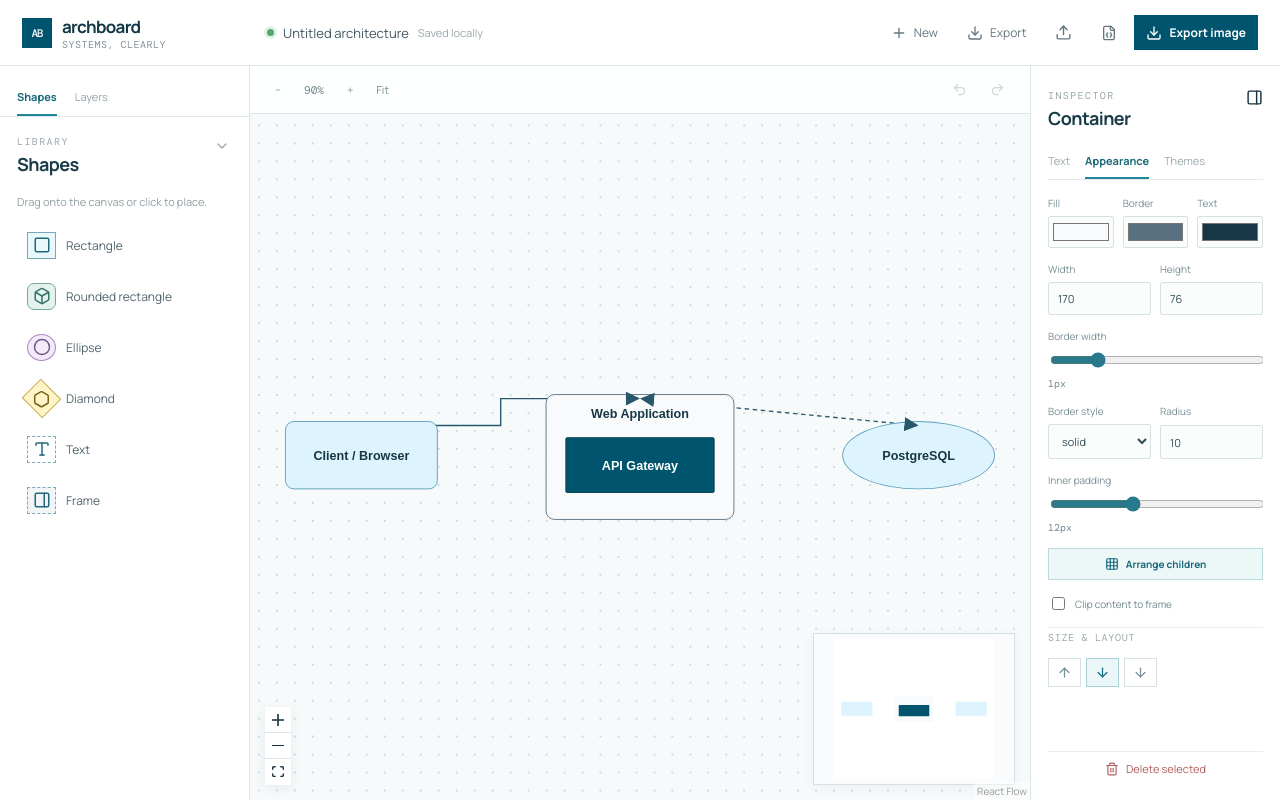
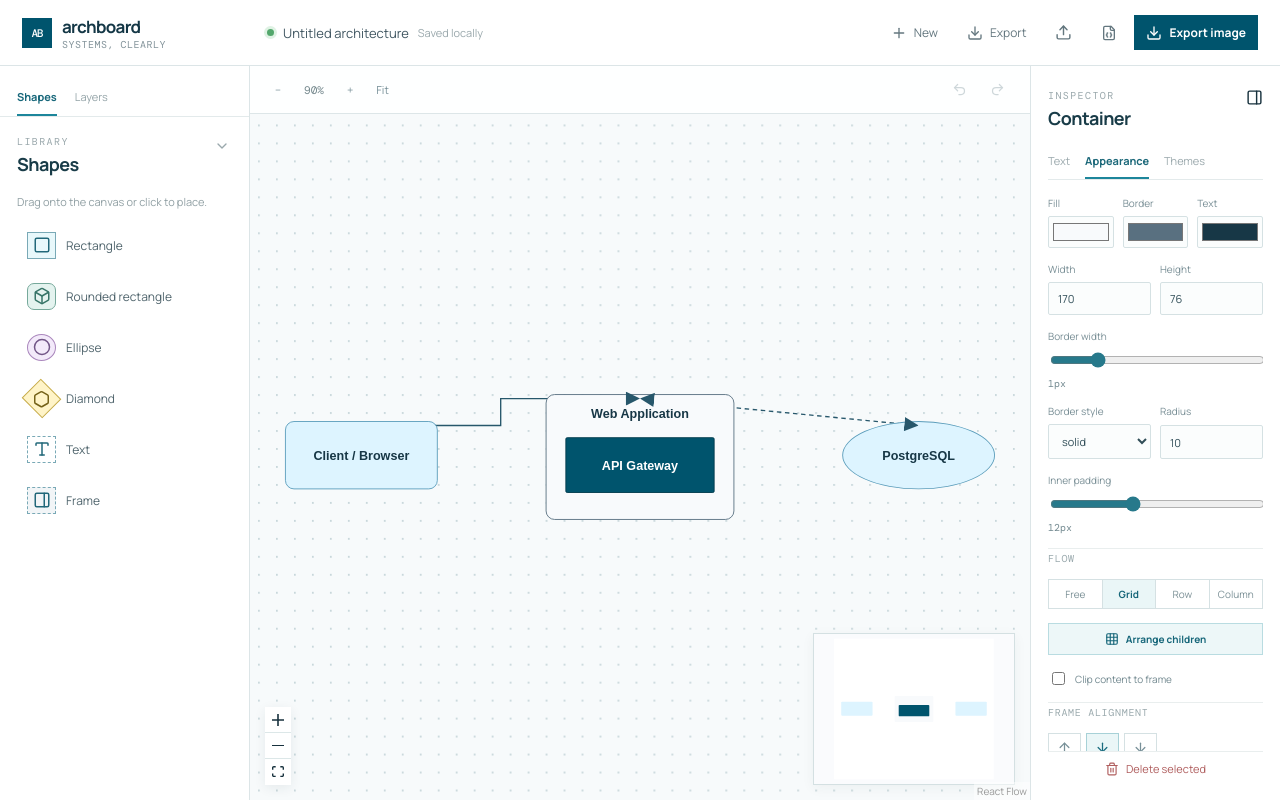
Before and after one commit to tusharneje-07/archboard, a React (Vite) app: page / in a window 1280 px wide. Built offline with nearby package versions, Linux system fonts and the light colour scheme.

Commit message:
feat: add layer selection and frame flow controls

```diff
--- a/src/App.tsx
+++ b/src/App.tsx
@@ -86,6 +86,7 @@ type NodeData = {
   width?: number;
   height?: number;
   clipContent?: boolean;
+  layout?: "free" | "grid" | "horizontal" | "vertical";
 };
 type EdgeData = {
   route: "straight" | "orthogonal" | "free";
@@ -157,6 +158,7 @@ const baseData = (kind: ShapeKind, label?: string): NodeData => ({
   align: kind === "text" ? "left" : "center",
   vertical: "center",
   padding: 12,
+  layout: kind === "container" ? "grid" : "free",
 });
 const initialNodes: Node<NodeData>[] = [
   {
@@ -542,6 +544,7 @@ function Editor() {
   const layerHost = useRef<HTMLDivElement | null>(null);
   const undoDiagram = () => { const previous = undo(); if (previous) { setNodes(previous.nodes); setEdges(previous.edges); } };
   const redoDiagram = () => { const next = redo(); if (next) { setNodes(next.nodes); setEdges(next.edges); } };
+  const selectLayer = (id: string) => { setSelectedId(id); setNodes((items) => items.map((item) => ({ ...item, selected: item.id === id }))); };
   useEffect(() => {
     const host = document.createElement("div");
     host.className = "layers-float-host";
@@ -561,7 +564,7 @@ function Editor() {
       <LayerView
         nodes={nodes}
         selectedId={selectedId}
-        select={setSelectedId}
+        select={selectLayer}
         moveToFrame={moveNodeToFrame}
       />,
     );
@@ -683,7 +686,7 @@ function Editor() {
   const arrangeFrame = (frameId: string, items: Node<NodeData>[]) => {
     const frame = items.find((item) => item.id === frameId), children = items.filter((item) => item.parentId === frameId && item.data.kind !== "container");
     if (!frame || !children.length) return items;
-    const columns = Math.max(1, Math.ceil(Math.sqrt(children.length))), gap = 18, padding = 24, titleSpace = 48;
+    const columns = frame.data.layout === "horizontal" ? children.length : frame.data.layout === "vertical" ? 1 : Math.max(1, Math.ceil(Math.sqrt(children.length))), gap = 18, padding = 24, titleSpace = 48;
     const cellWidth = Math.max(150, ...children.map((child) => Number(child.style?.width ?? child.data.width ?? 170))), cellHeight = Math.max(56, ...children.map((child) => Number(child.style?.height ?? child.data.height ?? 76)));
     const rows = Math.ceil(children.length / columns), width = padding * 2 + columns * cellWidth + (columns - 1) * gap, height = titleSpace + padding + rows * cellHeight + (rows - 1) * gap + padding;
     return items.map((item) => {
@@ -1478,11 +1481,19 @@ function AppearancePanel({
       </Field>
       {data.kind === "container" && (
         <>
+          <div className="section-label">Flow</div>
+          <div className="segmented">
+            <button className={(data.layout ?? "grid") === "free" ? "active" : ""} onClick={() => update({ layout: "free" })}>Free</button>
+            <button className={(data.layout ?? "grid") === "grid" ? "active" : ""} onClick={() => update({ layout: "grid" })}>Grid</button>
+            <button className={data.layout === "horizontal" ? "active" : ""} onClick={() => update({ layout: "horizontal" })}>Row</button>
+            <button className={data.layout === "vertical" ? "active" : ""} onClick={() => update({ layout: "vertical" })}>Column</button>
+          </div>
           <button className="arrange-frame" onClick={arrange}><Grid3X3 size={14} /> Arrange children</button>
           <label className="frame-toggle"><input type="checkbox" checked={data.clipContent ?? false} onChange={(e) => update({ clipContent: e.target.checked })} /> Clip content to frame</label>
         </>
       )}
-      <div className="section-label">Size & layout</div>
+      {data.kind !== "container" && <><div className="section-label">Alignment</div><div className="segmented"><button className={data.align === "left" ? "active" : ""} onClick={() => update({ align: "left" })}><AlignLeft size={14} /></button><button className={data.align === "center" ? "active" : ""} onClick={() => update({ align: "center" })}><AlignCenter size={14} /></button><button className={data.align === "right" ? "active" : ""} onClick={() => update({ align: "right" })}><AlignRight size={14} /></button></div></>}
+      <div className="section-label">{data.kind === "container" ? "Frame alignment" : "Vertical alignment"}</div>
       <div className="align-row">
         <button onClick={() => update({ vertical: "top" })}>
           <ArrowUp size={15} />
```
